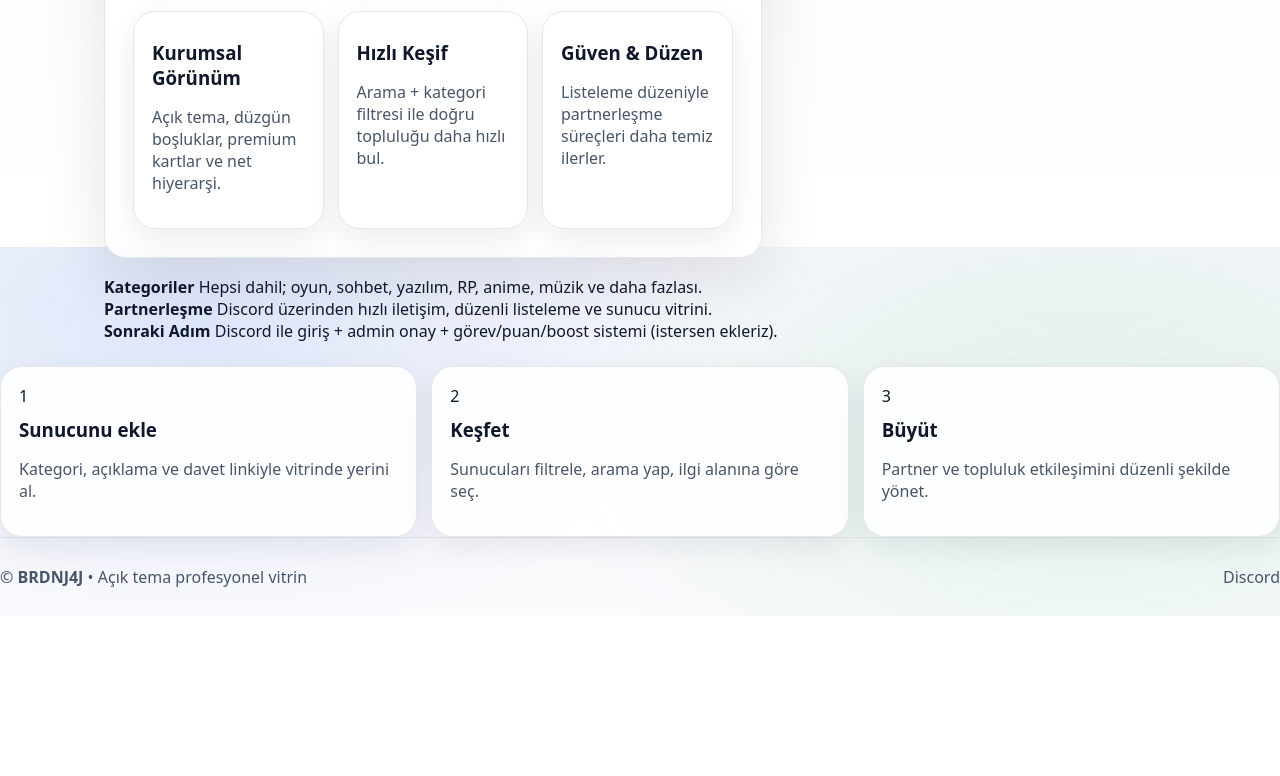
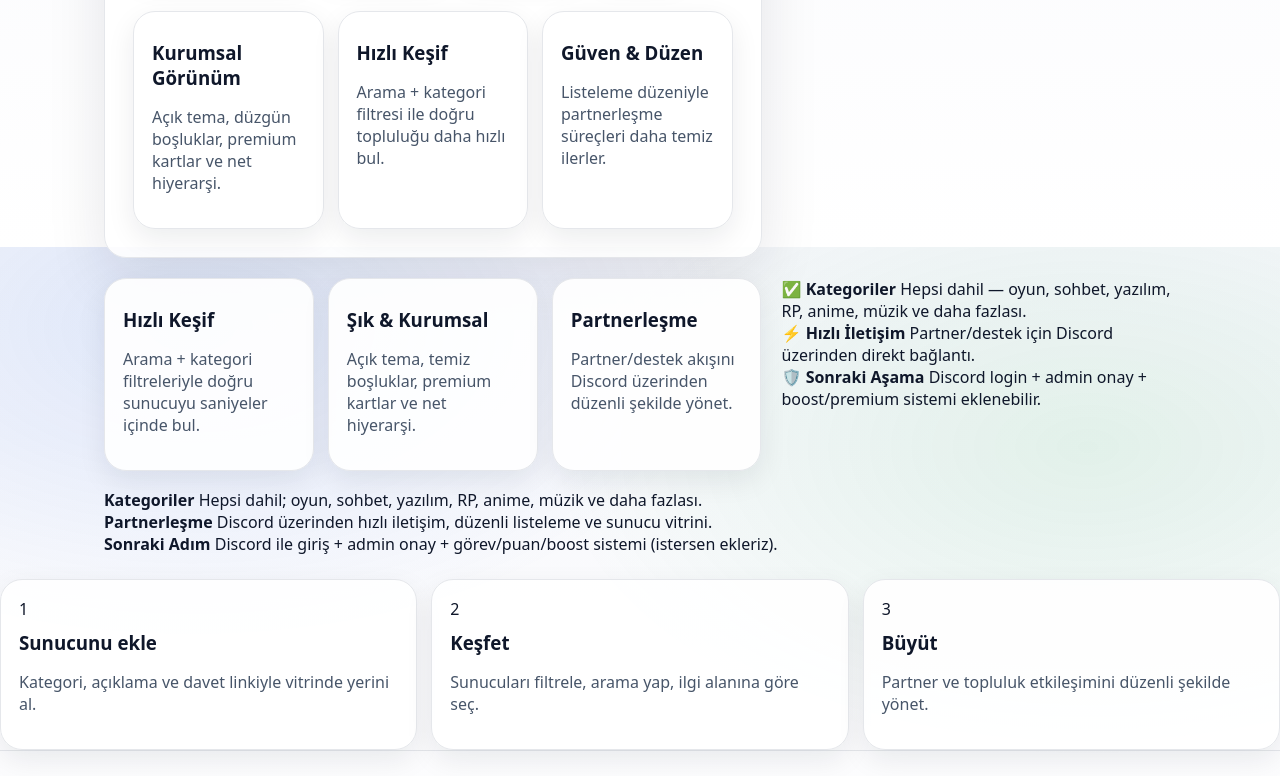
Before and after one commit to Berdan347/brdnj4j, a plain HTML site: page index.html in a window 1280 px wide. Shown: the part 553-1329 px from the top of the page. Before the commit the page ends 1169 px from the top, so only its background shows below. Drawn offline with Linux system fonts and the light colour scheme.

Commit message:
Update index.html

```diff
--- a/index.html
+++ b/index.html
@@ -60,6 +60,23 @@
       </div>
     </div>
   </div>
+  <div class="hr"></div>
+
+<div class="grid">
+  <div class="card">
+    <h3>Hızlı Keşif</h3>
+    <p class="muted">Arama + kategori filtreleriyle doğru sunucuyu saniyeler içinde bul.</p>
+  </div>
+  <div class="card">
+    <h3>Şık & Kurumsal</h3>
+    <p class="muted">Açık tema, temiz boşluklar, premium kartlar ve net hiyerarşi.</p>
+  </div>
+  <div class="card">
+    <h3>Partnerleşme</h3>
+    <p class="muted">Partner/destek akışını Discord üzerinden düzenli şekilde yönet.</p>
+  </div>
+</div>
+
 
   <div class="stats">
     <div class="stat">
```
